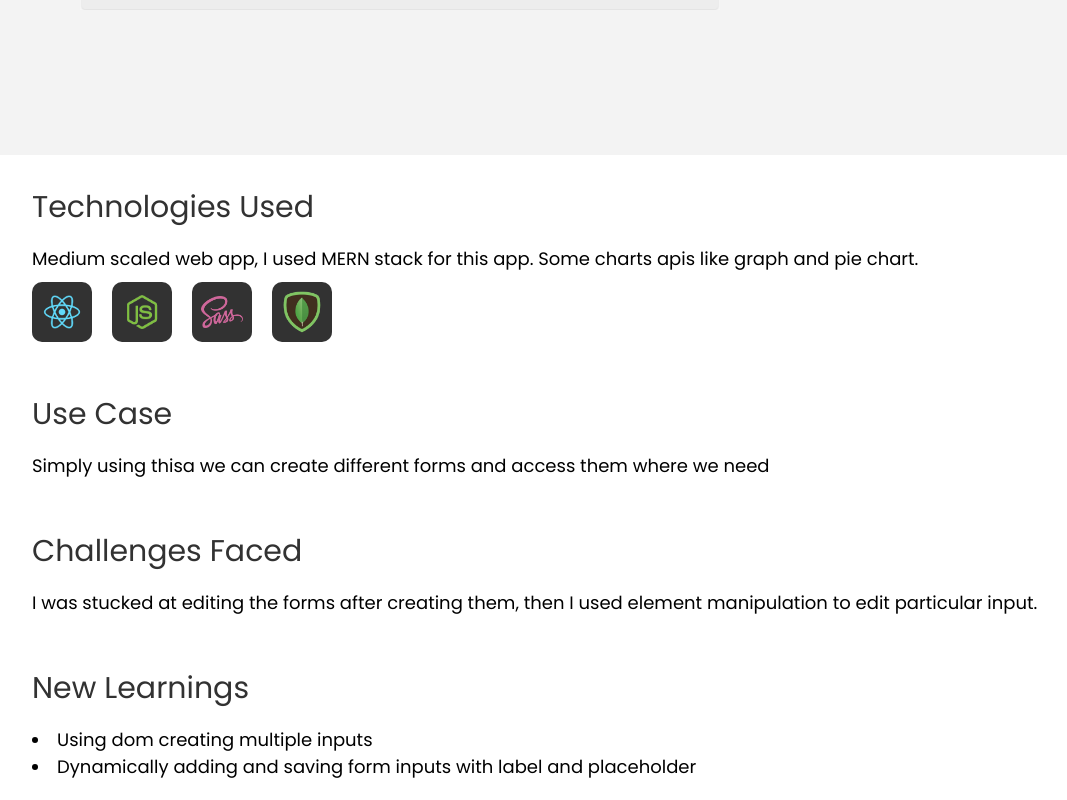
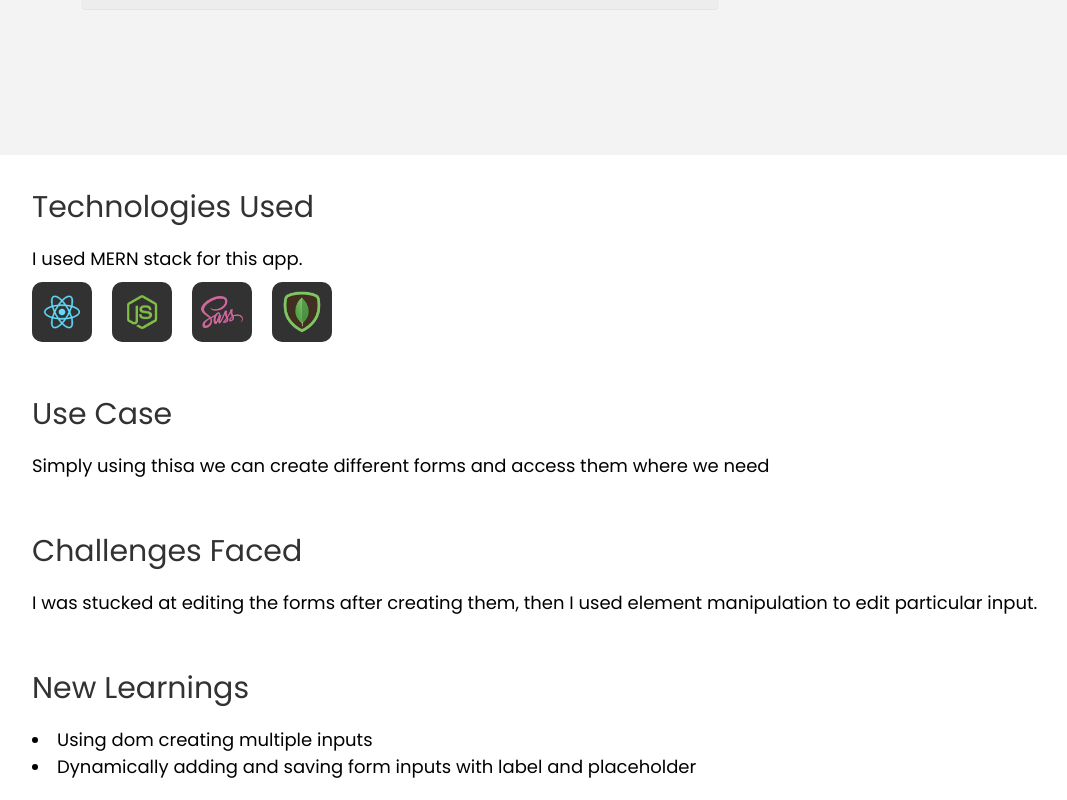
Before and after one commit to Kshirsagar-Govind/the-portfolio, a React (Create React App) app: page /project-forms in a window 1280 px wide. Shown: the part 681-1481 px from the top of the page, without its empty margins (68-1135 px from the left). Built offline with nearby package versions, Linux system fonts and the light colour scheme.

Commit message:
some changes

```diff
--- a/src/Components/WorkPages/form-creater.jsx
+++ b/src/Components/WorkPages/form-creater.jsx
@@ -108,8 +108,7 @@ function FormsPage() {
           </div>
           <div className="c-info">
             <p>
-              Medium scaled web app, I used MERN stack for this app. Some charts
-              apis like graph and pie chart.
+              I used MERN stack for this app.
               <ul>
                 <li>
                   <img src={ReactLogo} alt="" />
```
